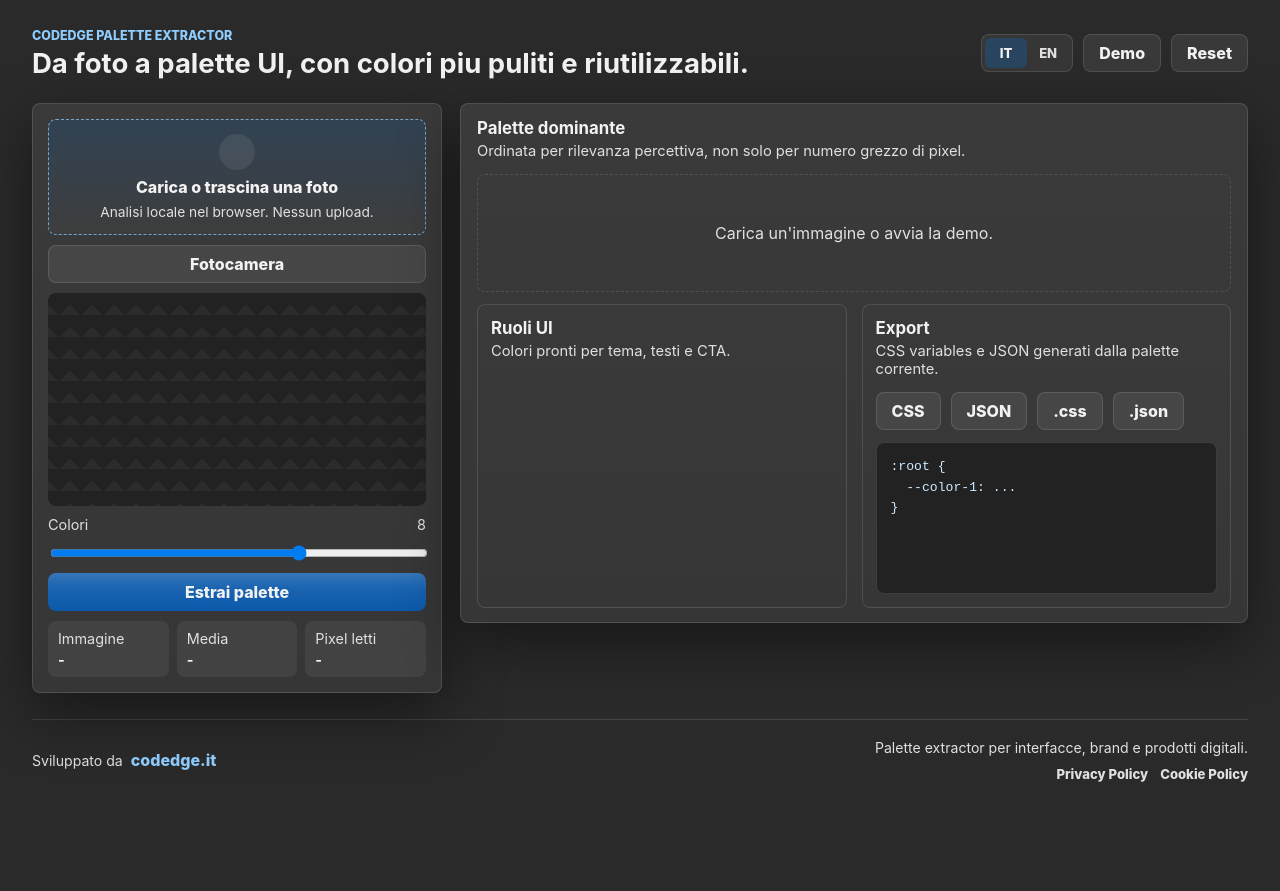
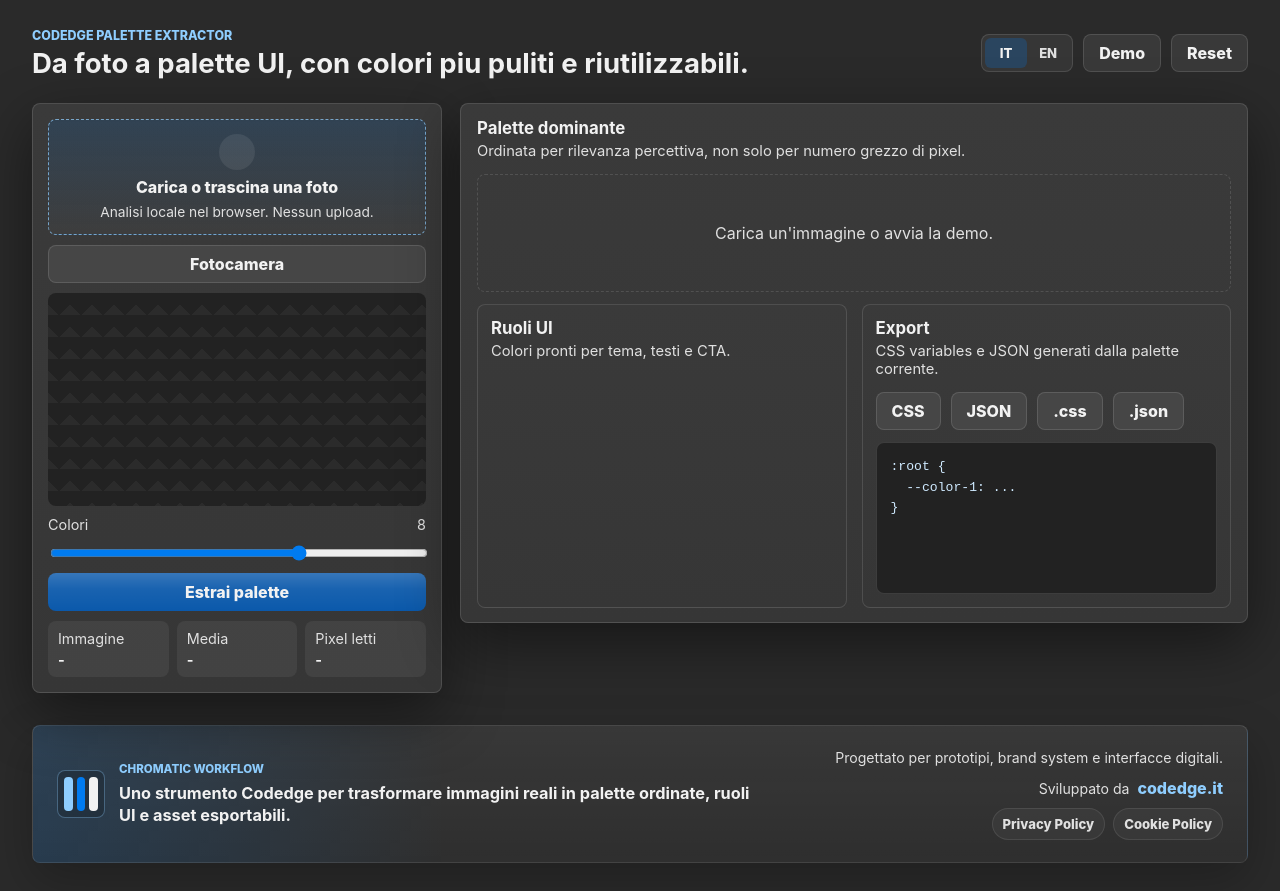
Before and after one commit to aledtr77/palette-extractor, a website built with Vite: page index.html in a window 1280 px wide. Before the commit the page ends 812 px from the top, so only its background shows below. Built offline with nearby package versions, Linux system fonts and the light colour scheme.

Commit message:
Improve footer presentation

```diff
--- a/src/main.js
+++ b/src/main.js
@@ -1,4 +1,5 @@
 import {
+  ArrowUpRight,
   Camera,
   Check,
   Copy,
@@ -48,7 +49,10 @@ const TRANSLATIONS = {
     contrastEmpty: "I controlli contrasto compariranno dopo l'analisi.",
     themePreview: 'Anteprima tema',
     developedBy: 'Sviluppato da',
-    footerNote: 'Palette extractor per interfacce, brand e prodotti digitali.',
+    footerKicker: 'Chromatic workflow',
+    footerNote:
+      'Uno strumento Codedge per trasformare immagini reali in palette ordinate, ruoli UI e asset esportabili.',
+    footerSignature: 'Progettato per prototipi, brand system e interfacce digitali.',
     privacyPolicy: 'Privacy Policy',
     cookiePolicy: 'Cookie Policy',
     language: 'Lingua',
@@ -110,7 +114,10 @@ const TRANSLATIONS = {
     contrastEmpty: 'Contrast controls will appear after analysis.',
     themePreview: 'Theme preview',
     developedBy: 'Developed by',
-    footerNote: 'Palette extractor for interfaces, brands and digital products.',
+    footerKicker: 'Chromatic workflow',
+    footerNote:
+      'A Codedge tool that turns real images into ordered palettes, UI roles and exportable assets.',
+    footerSignature: 'Designed for prototypes, brand systems and digital interfaces.',
     privacyPolicy: 'Privacy Policy',
     cookiePolicy: 'Cookie Policy',
     language: 'Language',
@@ -285,15 +292,26 @@ app.innerHTML = `
     </section>
 
     <footer class="site-footer">
-      <div class="footer-brand">
-        <span data-i18n="developedBy">Sviluppato da</span>
-        <a href="https://codedge.it" target="_blank" rel="noopener noreferrer">codedge.it</a>
+      <div class="footer-main">
+        <div class="footer-mark" aria-hidden="true">
+          <span></span>
+          <span></span>
+          <span></span>
+        </div>
+        <div class="footer-copy">
+          <span class="footer-kicker" data-i18n="footerKicker">Chromatic workflow</span>
+          <p data-i18n="footerNote">Uno strumento Codedge per trasformare immagini reali in palette ordinate, ruoli UI e asset esportabili.</p>
+        </div>
       </div>
       <div class="footer-meta">
-        <p data-i18n="footerNote">Palette extractor per interfacce, brand e prodotti digitali.</p>
+        <p data-i18n="footerSignature">Progettato per prototipi, brand system e interfacce digitali.</p>
+        <div class="footer-brand">
+          <span data-i18n="developedBy">Sviluppato da</span>
+          <a href="https://codedge.it" target="_blank" rel="noopener noreferrer" data-icon="external">codedge.it</a>
+        </div>
         <nav class="footer-links" aria-label="Policy">
-          <a href="https://codedge.it/privacy-policy/" target="_blank" rel="noopener noreferrer" data-i18n="privacyPolicy">Privacy Policy</a>
-          <a href="https://codedge.it/cookie-policy/" target="_blank" rel="noopener noreferrer" data-i18n="cookiePolicy">Cookie Policy</a>
+          <a href="https://codedge.it/privacy-policy/" target="_blank" rel="noopener noreferrer" data-i18n="privacyPolicy" data-icon="external">Privacy Policy</a>
+          <a href="https://codedge.it/cookie-policy/" target="_blank" rel="noopener noreferrer" data-i18n="cookiePolicy" data-icon="external">Cookie Policy</a>
         </nav>
       </div>
     </footer>
@@ -795,6 +813,8 @@ function applyTranslations() {
 
   const statusKey = refs.status.dataset.statusKey;
   if (statusKey) refs.status.textContent = formatStatus(statusKey);
+
+  mountIcons();
 }
 
 function setStatus(key, values = {}) {
@@ -822,6 +842,7 @@ function mountIcons() {
     check: Check,
     copy: Copy,
     download: Download,
+    external: ArrowUpRight,
     image: Image,
     refresh: RefreshCcw,
     sparkles: Sparkles,
--- a/src/styles.css
+++ b/src/styles.css
@@ -589,14 +589,79 @@ pre {
 .site-footer {
   width: 100%;
   display: flex;
-  align-items: center;
+  align-items: stretch;
   justify-content: space-between;
-  gap: 18px;
-  margin-top: 26px;
-  padding: 18px 0 2px;
+  gap: 24px;
+  margin-top: 32px;
+  padding: 22px 24px;
   border-top: 1px solid var(--line);
+  border-right: 1px solid var(--line);
+  border-bottom: 1px solid rgba(255, 255, 255, 0.06);
+  border-left: 1px solid var(--line);
+  border-radius: 8px;
+  background:
+    linear-gradient(90deg, rgba(0, 123, 240, 0.16), transparent 34%),
+    linear-gradient(180deg, rgba(255, 255, 255, 0.065), rgba(255, 255, 255, 0.022));
+  box-shadow: 0 18px 48px rgba(0, 0, 0, 0.24);
   color: var(--muted);
   font-size: 0.88rem;
+}
+
+.footer-main {
+  min-width: 0;
+  display: flex;
+  align-items: center;
+  gap: 14px;
+}
+
+.footer-mark {
+  width: 48px;
+  min-width: 48px;
+  height: 48px;
+  display: grid;
+  grid-template-columns: repeat(3, 1fr);
+  gap: 4px;
+  padding: 6px;
+  border: 1px solid rgba(143, 206, 255, 0.34);
+  border-radius: 8px;
+  background: rgba(0, 0, 0, 0.18);
+}
+
+.footer-mark span {
+  border-radius: 4px;
+}
+
+.footer-mark span:nth-child(1) {
+  background: #8fceff;
+}
+
+.footer-mark span:nth-child(2) {
+  background: #007bf0;
+}
+
+.footer-mark span:nth-child(3) {
+  background: #f2f2f2;
+}
+
+.footer-copy {
+  display: grid;
+  gap: 6px;
+}
+
+.footer-kicker {
+  color: var(--link);
+  font-size: 0.72rem;
+  font-weight: 840;
+  letter-spacing: 0;
+  text-transform: uppercase;
+}
+
+.footer-copy p {
+  max-width: 650px;
+  color: var(--ink);
+  font-size: 1.02rem;
+  font-weight: 720;
+  line-height: 1.35;
 }
 
 .footer-brand {
@@ -606,17 +671,30 @@ pre {
   white-space: nowrap;
 }
 
+.footer-brand a {
+  font-size: 1rem;
+}
+
 .site-footer a {
+  display: inline-flex;
+  align-items: center;
+  gap: 5px;
   color: var(--link);
-  font-size: 1rem;
   font-weight: 820;
   text-decoration: none;
+}
+
+.site-footer a svg {
+  width: 14px;
+  height: 14px;
+  stroke-width: 2.4;
 }
 
 .footer-meta {
   display: grid;
   justify-items: end;
-  gap: 8px;
+  align-content: center;
+  gap: 10px;
 }
 
 .footer-meta p {
@@ -629,17 +707,24 @@ pre {
   display: flex;
   flex-wrap: wrap;
   justify-content: flex-end;
-  gap: 12px;
+  gap: 8px;
 }
 
 .footer-links a {
+  min-height: 32px;
+  padding: 0 10px;
+  border: 1px solid rgba(255, 255, 255, 0.09);
+  border-radius: 999px;
+  background: rgba(255, 255, 255, 0.045);
+  color: var(--muted);
   font-size: 0.82rem;
-  color: var(--muted);
 }
 
 .site-footer a:hover,
 .site-footer a:focus-visible {
-  text-decoration: underline;
+  color: var(--ink);
+  border-color: rgba(143, 206, 255, 0.44);
+  background: rgba(143, 206, 255, 0.1);
 }
 
 .site-footer a:focus-visible {
@@ -804,10 +889,29 @@ pre {
     gap: 8px;
   }
 
+  .footer-main {
+    display: grid;
+    gap: 12px;
+  }
+
+  .footer-mark {
+    width: 42px;
+    min-width: 42px;
+    height: 42px;
+  }
+
+  .footer-copy p {
+    font-size: 0.95rem;
+  }
+
   .site-footer {
     display: grid;
-    gap: 8px;
-    padding-top: 16px;
+    gap: 16px;
+    padding: 18px;
+  }
+
+  .footer-main {
+    align-items: flex-start;
   }
 
   .footer-meta {
```
